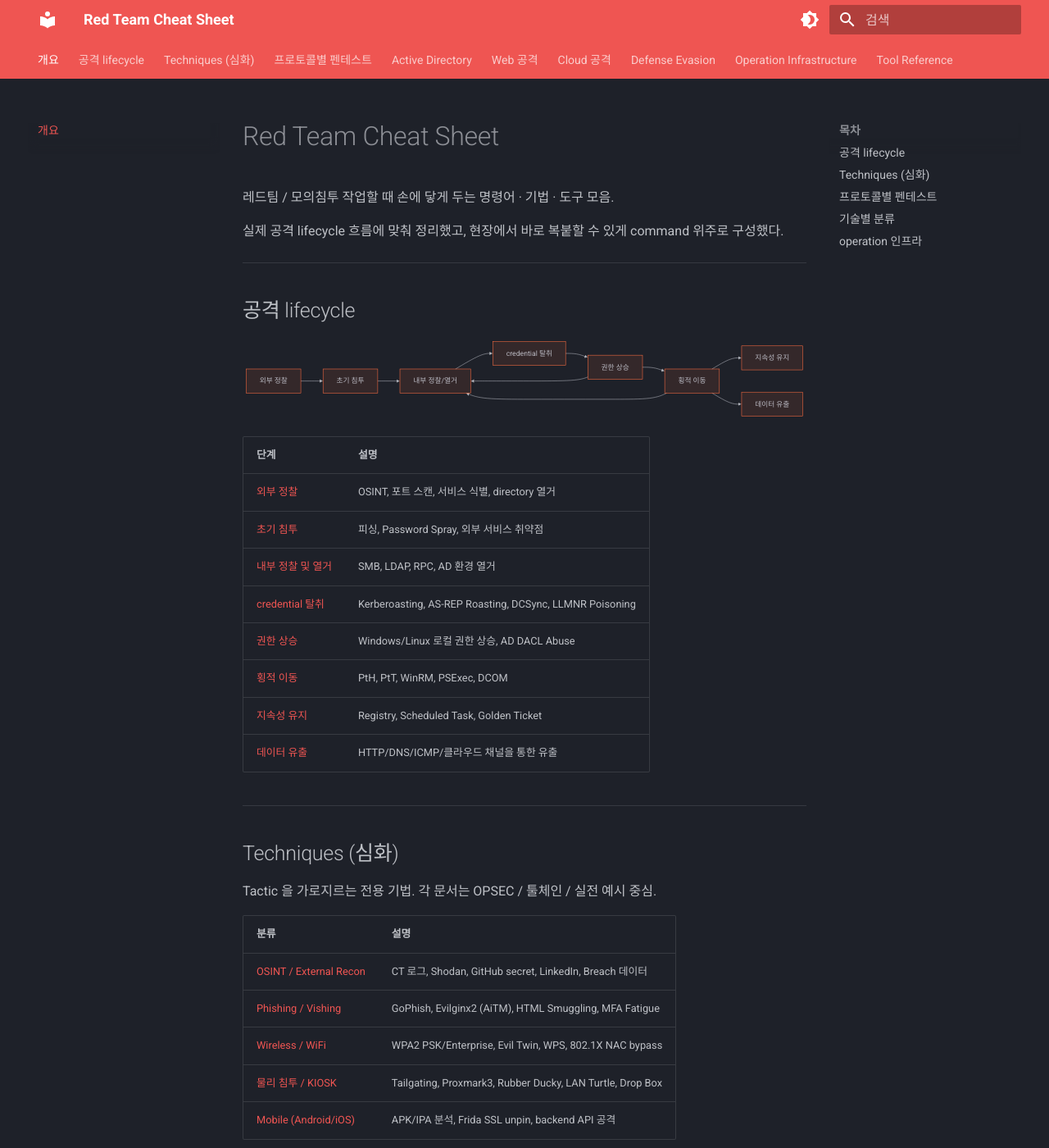
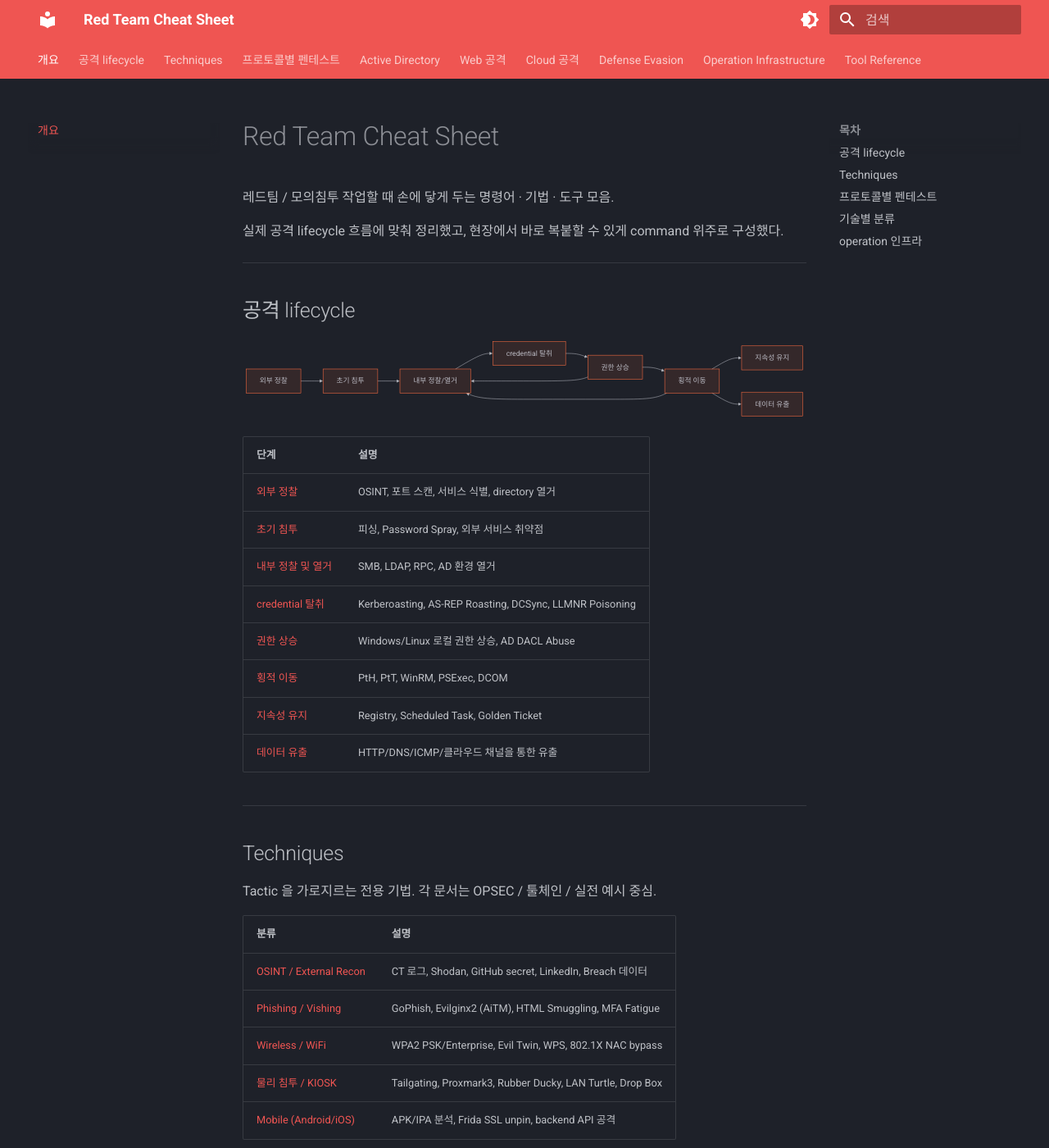
Before and after one commit to STEALIEN-RED/docs-redteam-cheatsheet, an MkDocs documentation site: the page built from docs/index.md, in a window 1280 px wide and 1400 px high. Shown: the whole window at 82% size. Built offline with MkDocs 1.6.1 and Material for MkDocs 9.7.7, drawn with Linux system fonts in a browser that asks for light colours.

Commit message:
docs(nav): rename 'Techniques (심화)' to 'Techniques'

```diff
--- a/docs/index.md
+++ b/docs/index.md
@@ -34,7 +34,7 @@ graph LR
 
 ---
 
-## Techniques (심화)
+## Techniques
 
 Tactic 을 가로지르는 전용 기법. 각 문서는 OPSEC / 툴체인 / 실전 예시 중심.
 
--- a/mkdocs.yml
+++ b/mkdocs.yml
@@ -53,7 +53,7 @@ nav:
     - 횡적 이동 (Lateral Movement): lifecycle/lateral-movement.md
     - 지속성 (Persistence): lifecycle/persistence.md
     - 데이터 유출 (Exfiltration): lifecycle/exfiltration.md
-  - Techniques (심화):
+  - Techniques:
     - OSINT / External Recon: techniques/osint.md
     - Phishing / Vishing: techniques/phishing.md
     - Wireless / WiFi: techniques/wireless.md
--- a/mkdocs_internal_backup.yml
+++ b/mkdocs_internal_backup.yml
@@ -53,7 +53,7 @@ nav:
     - 횡적 이동 (Lateral Movement): lifecycle/lateral-movement.md
     - 지속성 (Persistence): lifecycle/persistence.md
     - 데이터 유출 (Exfiltration): lifecycle/exfiltration.md
-  - Techniques (심화):
+  - Techniques:
     - OSINT / External Recon: techniques/osint.md
     - Phishing / Vishing: techniques/phishing.md
     - Wireless / WiFi: techniques/wireless.md
```
Also changed, not shown: docs_internal_backup/index.md (+1 -1 lines).
